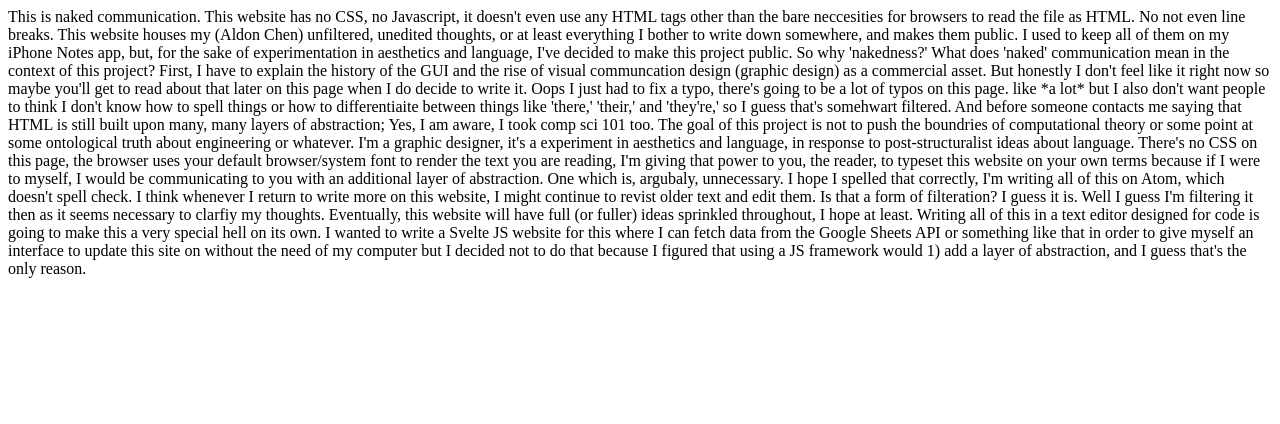
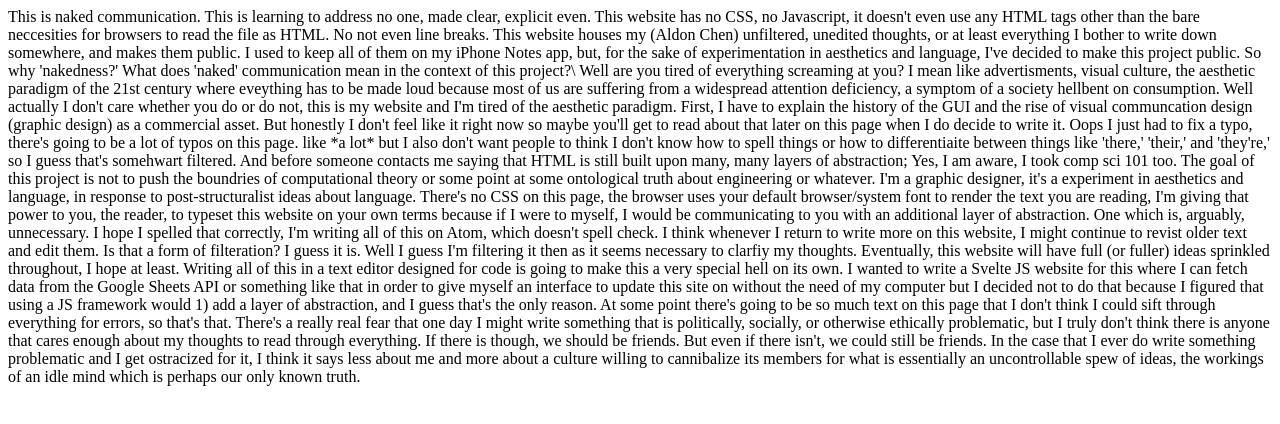
Before and after one commit to achen05/thoughts, a plain HTML site: page index.html in a window 1280 px wide. Drawn offline with Linux system fonts and the light colour scheme.

Commit message:
Add files via upload

```diff
--- a/index.html
+++ b/index.html
@@ -4,17 +4,21 @@
     <meta name="viewport" content="width=device-width, initial-scale=1.0">
   </head>
   <body>
-    This is naked communication. This website has no CSS, no Javascript, it doesn't even use any HTML tags other than the bare neccesities for browsers to read the file as HTML. No not even line breaks.
+    This is naked communication. This is learning to address no one, made clear, explicit even. This website has no CSS, no Javascript, it doesn't even use any HTML tags other than the bare neccesities for browsers to read the file as HTML. No not even line breaks.
     This website houses my (Aldon Chen) unfiltered, unedited thoughts, or at least everything I bother to write down somewhere, and makes them public. I used to keep all of them on my iPhone Notes app, but, for the sake of experimentation in aesthetics and language, I've decided to make this project public.
-    So why 'nakedness?' What does 'naked' communication mean in the context of this project?
+    So why 'nakedness?' What does 'naked' communication mean in the context of this project?\
+    Well are you tired of everything screaming at you? I mean like advertisments, visual culture, the aesthetic paradigm of the 21st century where eveything has to be made loud because most of us are suffering from a widespread attention deficiency, a symptom of a society hellbent on consumption. Well actually I don't care whether you do or do not, this is my website and I'm tired of the aesthetic paradigm.
     First, I have to explain the history of the GUI and the rise of visual communcation design (graphic design) as a commercial asset. But honestly I don't feel like it right now so maybe you'll get to read about that later on this page when I do decide to write it. Oops I just had to fix a typo,
     there's going to be a lot of typos on this page. like *a lot* but I also don't want people to think I don't know how to spell things or how to differentiaite between things like 'there,' 'their,' and 'they're,' so I guess that's somehwart filtered.
     And before someone contacts me saying that HTML is still built upon many, many layers of abstraction; Yes, I am aware, I took comp sci 101 too. The goal of this project is not to push the boundries of computational theory or some point at some ontological truth about engineering or whatever.
     I'm a graphic designer, it's a experiment in aesthetics and language, in response to post-structuralist ideas about language.
-    There's no CSS on this page, the browser uses your default browser/system font to render the text you are reading, I'm giving that power to you, the reader, to typeset this website on your own terms because if I were to myself, I would be communicating to you with an additional layer of abstraction. One which is, argubaly, unnecessary. I hope I spelled that correctly, I'm writing all of this on Atom, which doesn't spell check.
+    There's no CSS on this page, the browser uses your default browser/system font to render the text you are reading, I'm giving that power to you, the reader, to typeset this website on your own terms because if I were to myself, I would be communicating to you with an additional layer of abstraction. One which is, arguably, unnecessary. I hope I spelled that correctly, I'm writing all of this on Atom, which doesn't spell check.
     I think whenever I return to write more on this website, I might continue to revist older text and edit them. Is that a form of filteration? I guess it is. Well I guess I'm filtering it then as it seems necessary to clarfiy my thoughts.
     Eventually, this website will have full (or fuller) ideas sprinkled throughout, I hope at least. Writing all of this in a text editor designed for code is going to make this a very special hell on its own. I wanted to write a Svelte JS website for this where I can fetch data from the Google Sheets API or something like that in order to give myself an interface to update this site on without the need of my computer but I decided
     not to do that because I figured that using a JS framework would 1) add a layer of abstraction, and I guess that's the only reason.
+    At some point there's going to be so much text on this page that I don't think I could sift through everything for errors, so that's that.
+    There's a really real fear that one day I might write something that is politically, socially, or otherwise ethically problematic, but I truly don't think there is anyone that cares enough about my thoughts to read through everything. If there is though, we should be friends. But even if there isn't, we could still be friends.
+    In the case that I ever do write something problematic and I get ostracized for it, I think it says less about me and more about a culture willing to cannibalize its members for what is essentially an uncontrollable spew of ideas, the workings of an idle mind which is perhaps our only known truth.
 
   </body>
 </html>
```
